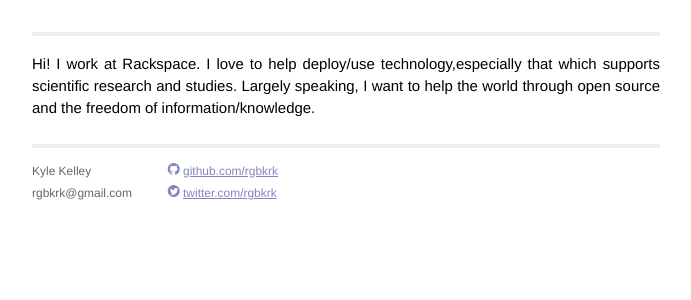
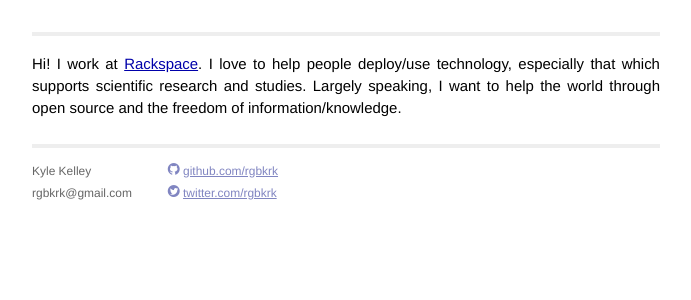
Before and after one commit to rgbkrk/rgbkrk.github.io, a Jekyll site: the page built from about.md, in a window 1280 px wide, cut to the strip 249-945 px from the top of the page. Shown: the top 300 px of the strip, without its empty margins (294-985 px from the left). Built offline with Jekyll 4.4.1, drawn with Linux system fonts in a browser that asks for light colours; nearby versions of some CDN libraries.

Commit message:
Add link, change wording

```diff
--- a/about.md
+++ b/about.md
@@ -3,4 +3,4 @@ layout: default
 title: About
 ---
 
-Hi! I work at Rackspace. I love to help deploy/use technology,especially that which supports scientific research and studies. Largely speaking, I want to help the world through open source and the freedom of information/knowledge.
+Hi! I work at [Rackspace](http://www.rackspace.com). I love to help people deploy/use technology, especially that which supports scientific research and studies. Largely speaking, I want to help the world through open source and the freedom of information/knowledge.
```
